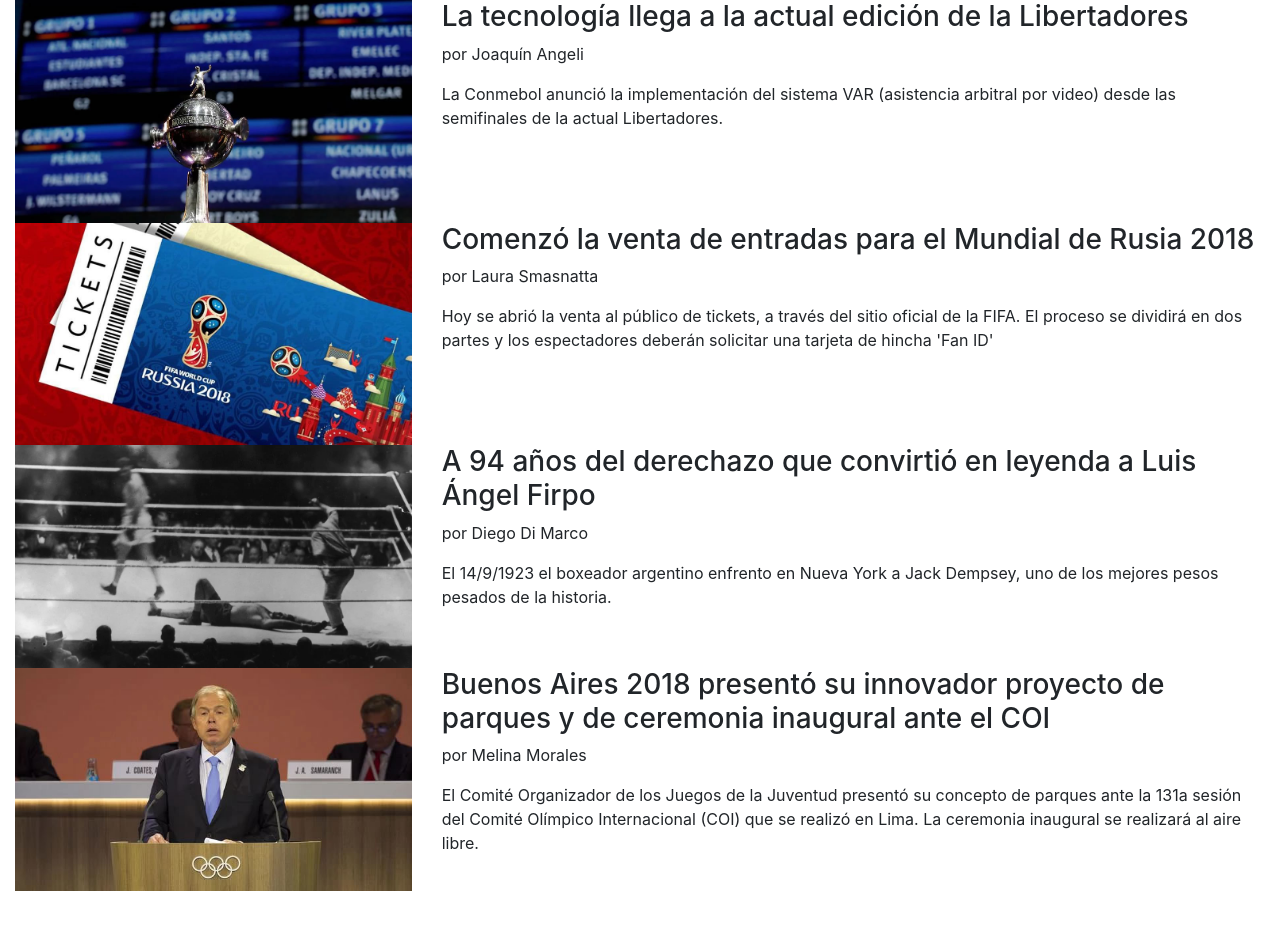
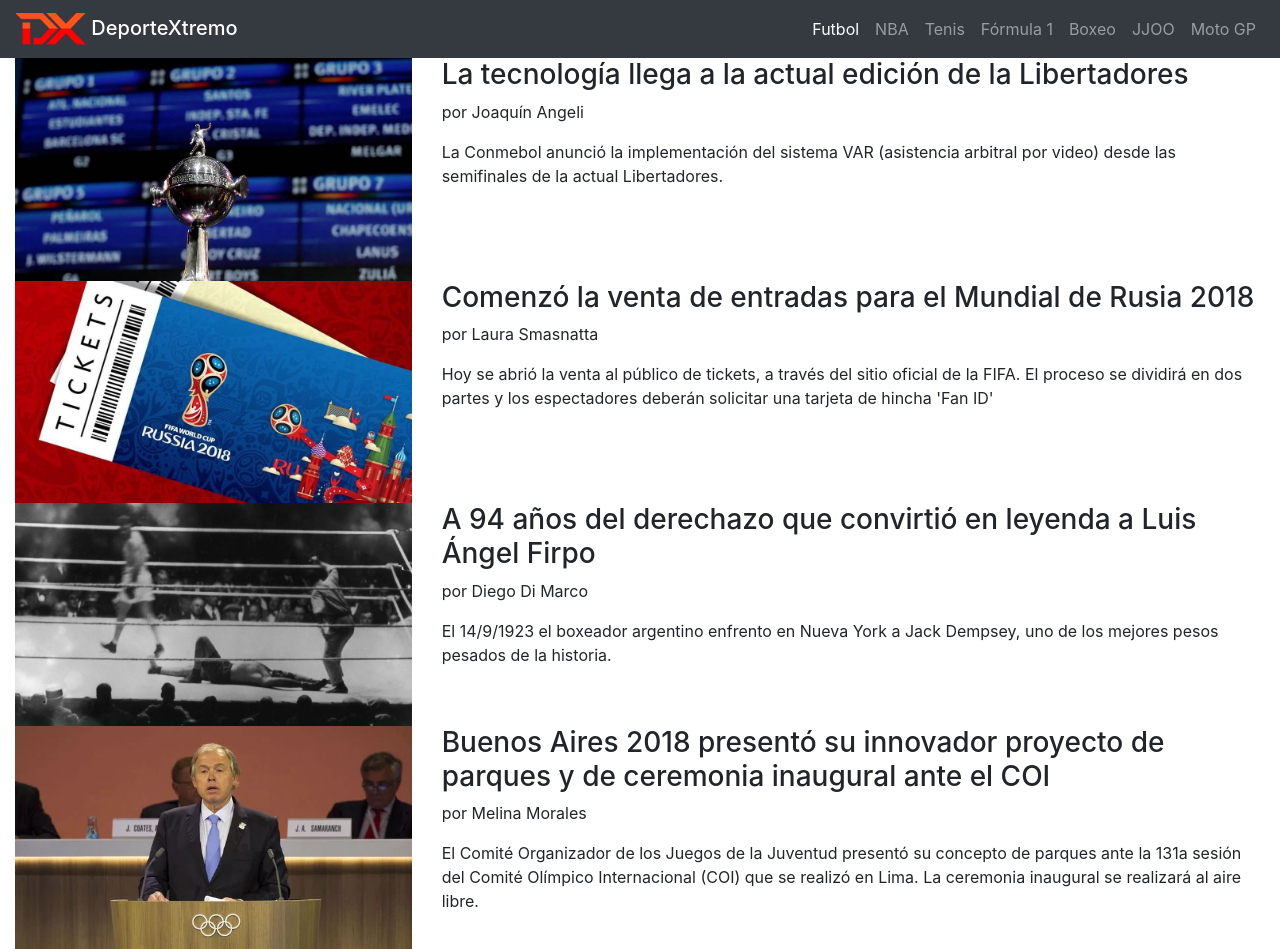
Before and after one commit to gastto/MiProyecto, a plain HTML site: page index.html in a window 1280 px wide. Before the commit the page ends 891 px from the top, so only its background shows below. Drawn offline with nearby package versions, Linux system fonts and the light colour scheme.

Commit message:
Armando Header/Nav con Componentes y Utilidades

```diff
--- a/index.html
+++ b/index.html
@@ -10,7 +10,50 @@
 
     <title>DX - DeporteXtremo+</title>
   </head>
+
   <body>
+
+    <!-- Inicio Nav -->
+
+    <nav class="navbar navbar-expand-lg navbar-dark bg-dark">
+
+        <a class="navbar-brand h1 m-0" href="#">
+            <img src="img/logo.png" class="d-inline-block align-top" alt="">
+            DeporteXtremo
+        </a>
+        <button class="navbar-toggler" type="button" data-toggle="collapse" data-target="#menu" aria-controls="menu" aria-expanded="false" aria-label="Toggle navigation">
+            <span class="navbar-toggler-icon"></span>
+        </button>
+
+        <div class="collapse navbar-collapse" id="menu">
+            <ul class="navbar-nav ml-auto text-center">
+                <li class="nav-item active">
+                    <a class="nav-link" href="#">Futbol</a>
+                </li>
+                <li class="nav-item">
+                    <a class="nav-link" href="#">NBA</a>
+                </li>
+                <li class="nav-item">
+                    <a class="nav-link" href="#">Tenis</a>
+                </li>
+                <li class="nav-item">
+                    <a class="nav-link" href="#">Fórmula 1</a>
+                </li>
+                <li class="nav-item">
+                    <a class="nav-link" href="#">Boxeo</a>
+                </li>
+                <li class="nav-item">
+                    <a class="nav-link" href="#">JJOO</a>
+                </li>
+                <li class="nav-item">
+                    <a class="nav-link" href="#">Moto GP</a>
+                </li>
+
+            </ul>
+        </div>
+    </nav>
+
+    <!-- fin Nav -->
 
     <main>
 
```
